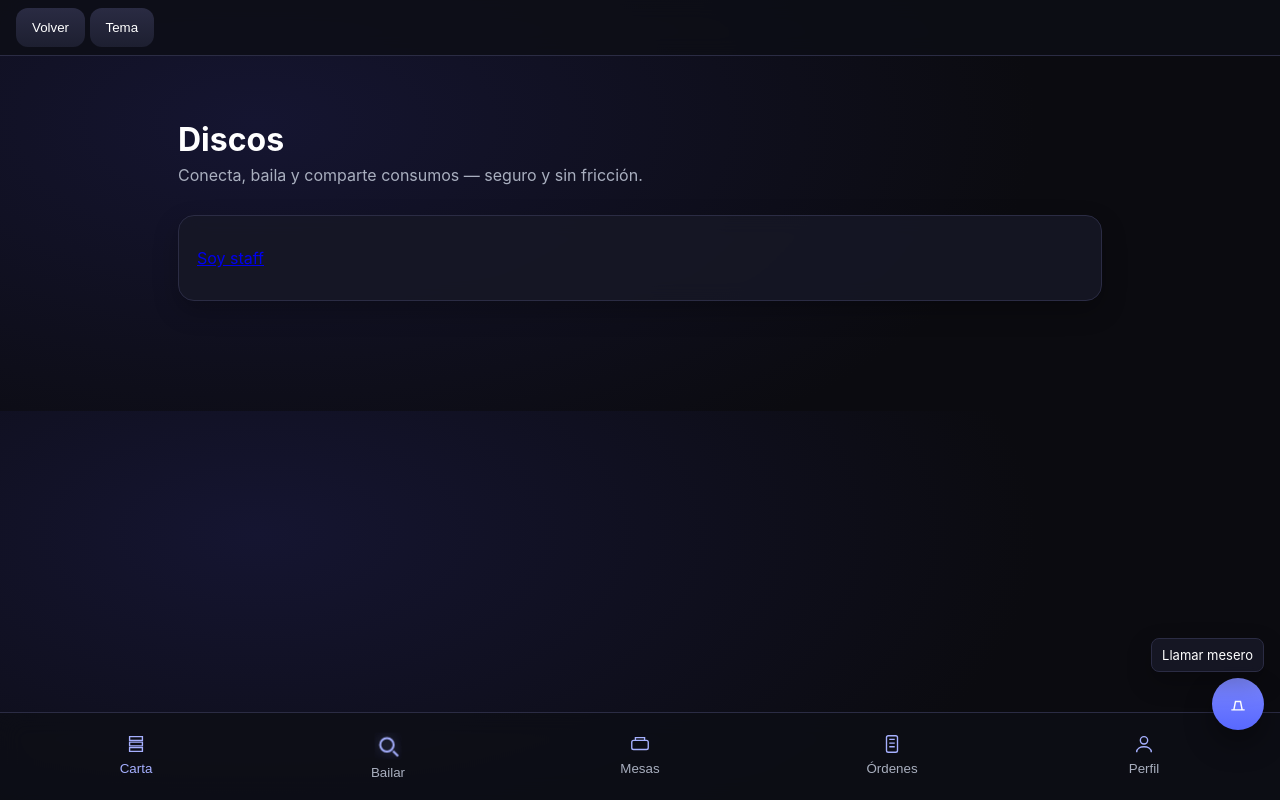
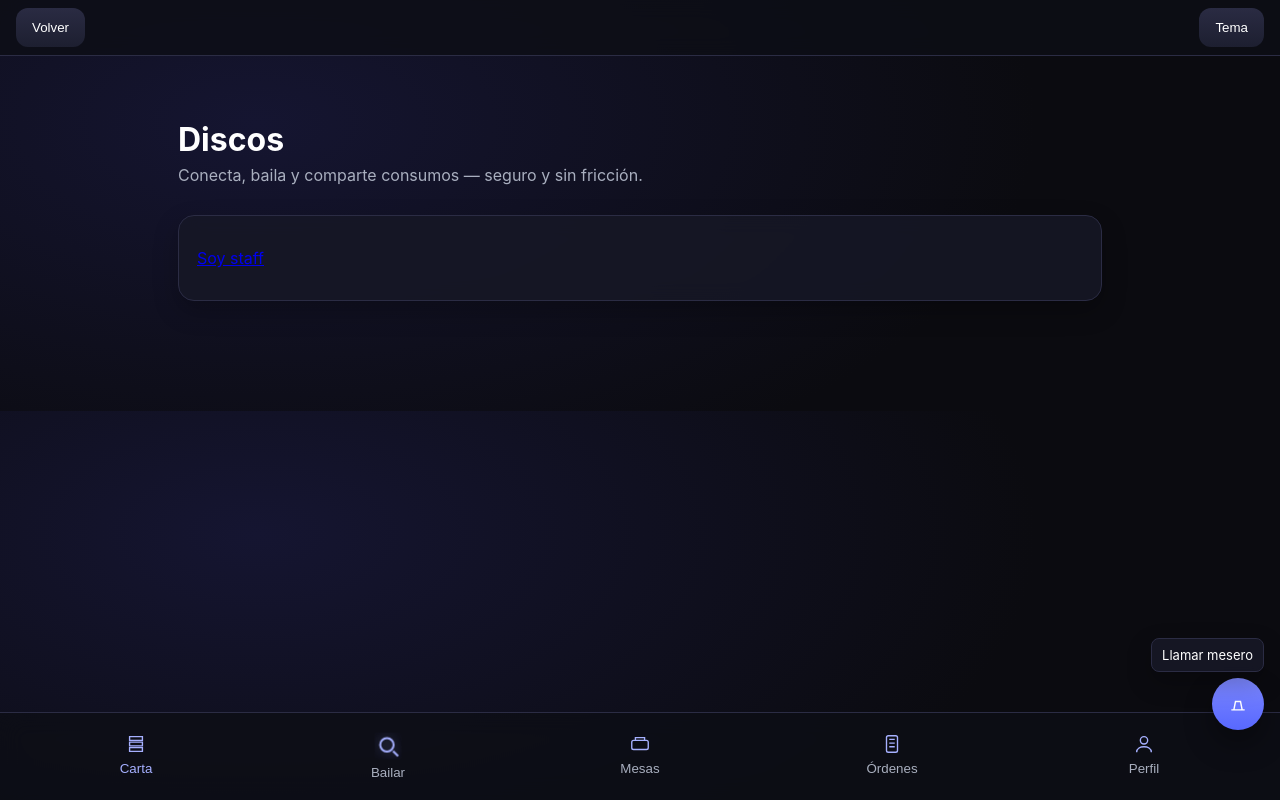
Before and after one commit to Victordevlik/discos-mvp, a website: page public/index.html in a window 1280 px wide. Drawn offline with Linux system fonts and the light colour scheme.

Commit message:
fix(ui): alinear Volver y Tema a extremos del topbar

```diff
--- a/public/styles.css
+++ b/public/styles.css
@@ -80,7 +80,7 @@ body[data-theme="light"] .chip.expirado { background:#faeded; color:#6b3c3c; bor
 h2 { font-size: 24px; margin: 0 0 12px 0 }
 .section-title { color: var(--muted); font-size: 14px; margin: 6px 0 }
 .topbar { display:none; position: sticky; top:0; padding: 8px 16px; background: rgba(13,14,22,0.8); backdrop-filter: blur(10px); border-bottom:1px solid #2b2c44; z-index: 10 }
-.topbar.show { display:block }
+.topbar.show { display:flex; justify-content: space-between; align-items: center }
 .navbar { position: fixed; bottom: 0; left: 0; right: 0; display: grid; grid-template-columns: repeat(5,1fr); gap: 8px; padding: 10px 14px; background: rgba(13,14,22,0.8); backdrop-filter: blur(12px); border-top: 1px solid #2b2c44 }
 body[data-theme="light"] .navbar { background: rgba(247,248,254,0.85); border-top-color: #dde2f0 }
 .nav-item { display:flex; flex-direction:column; align-items:center; gap:6px; padding: 10px 8px; border: 0; background: transparent; color: var(--muted) }
```
